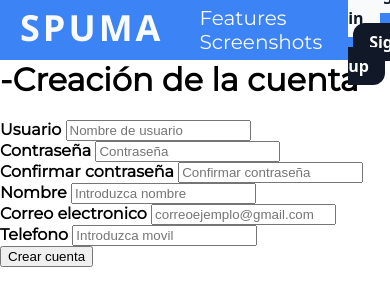
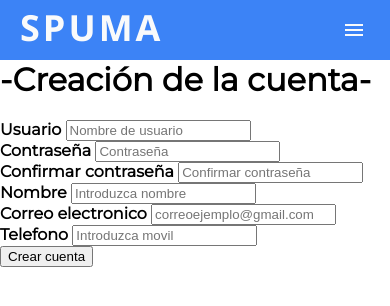
Before and after one commit to dani-lp/projectSPUMA, a Django app: page /spumAPP/register in a window 390 px wide. Shown: the top 306 px of the page. Run offline with Django 3.2, Linux system fonts and the light colour scheme.

Commit message:
Menu inicial para topbar con pantallas pequeñas

```diff
--- a/spumAPP/static/css/style.css
+++ b/spumAPP/static/css/style.css
@@ -342,6 +342,10 @@ main {
   padding: 0 10px;
 }
 
+.topbar-menu-container {
+  display: none;
+}
+
 .signin-btn {
   font-size: 16px;
   padding: .5rem 1rem;
@@ -356,6 +360,21 @@ main {
 
 .topbar-user-logged {
   display: none;
+}
+
+.topbar-menu-collapse {
+  position: fixed;
+  background-color: red;
+  top: 60px;
+  width: 100%;
+  height: 0;
+  -webkit-transition: height .3s;
+  transition: height .3s;
+}
+
+.topbar-menu-toggle {
+  border: none;
+  background: transparent;
 }
 
 .landing-head {
@@ -529,6 +548,45 @@ main {
   max-height: 800px;
 }
 
+@media screen and (max-width: 768px) {
+  .topbar-menu-container {
+    display: block;
+    border-radius: 100%;
+    margin: 0 12px;
+    -webkit-transition: all .3s;
+    transition: all .3s;
+  }
+  .topbar-menu-container:hover {
+    background-color: var(--blue-600);
+    cursor: pointer;
+  }
+  .topbar-menu-container:hover svg {
+    fill: var(--gray-50);
+  }
+  .topbar-menu-container svg {
+    display: -webkit-box;
+    display: -ms-flexbox;
+    display: flex;
+    -webkit-box-align: center;
+        -ms-flex-align: center;
+            align-items: center;
+    -webkit-box-pack: center;
+        -ms-flex-pack: center;
+            justify-content: center;
+    -webkit-transition: all .3s;
+    transition: all .3s;
+  }
+  .topbar-menu-toggle {
+    padding: 12px;
+  }
+  .topbar-mid {
+    display: none;
+  }
+  .topbar-right {
+    display: none;
+  }
+}
+
 @media screen and (max-width: 1024px) {
   .showcase-row {
     -webkit-box-orient: vertical;
--- a/spumAPP/static/css/style.scss
+++ b/spumAPP/static/css/style.scss
@@ -254,6 +254,10 @@ main {
     padding: 0 10px;
 }
 
+.topbar-menu-container {
+    display: none;
+}
+
 .signin-btn {
     font-size: 16px;
     padding: .5rem 1rem;
@@ -270,6 +274,22 @@ main {
     display: none;
 }
 
+.topbar-menu-collapse {
+    position: fixed;
+    background-color: red;
+    top: 60px;
+    width: 100%;
+    height: 0;
+    transition: height .3s;
+}
+
+.topbar-menu-toggle {
+    border: none;
+    background: transparent;
+}
+
+
+// ********** INDEX.HTML **********
 .landing-head {
     @include flex-center;
     color: var(--gray-900);
@@ -395,7 +415,35 @@ main {
 }
 
 @media screen and (max-width: 768px) {
+    .topbar-menu-container {
+        display: block;
+        border-radius: 100%;
+        margin: 0 12px;
+        transition: all .3s;
 
+        &:hover {
+            background-color: var(--blue-600);
+            cursor: pointer;
+
+            svg {
+                fill: var(--gray-50);
+            }
+        }
+
+        svg {
+            @include flex-center;
+            transition: all .3s;
+        }
+    }
+    .topbar-menu-toggle {
+        padding: 12px;
+    }
+    .topbar-mid {
+        display: none;
+    }
+    .topbar-right {
+        display: none;
+    }
 }
 
 @media screen and (max-width: 1024px) {
--- /dev/null
+++ b/spumAPP/static/js/topbar.js
@@ -0,0 +1,14 @@
+let extended = false;
+
+const menuToggle = document.querySelector('.topbar-menu-toggle');
+const menuDropdown = document.querySelector('.topbar-menu-collapse');
+
+menuToggle.onclick = () => {
+    extended = !extended;
+
+    if (extended) {
+        menuDropdown.style.height = '100%';
+    } else {
+        menuDropdown.style.height = '0';
+    }
+}
--- a/spumAPP/templates/base.html
+++ b/spumAPP/templates/base.html
@@ -1,5 +1,6 @@
 <!DOCTYPE html>
 <html lang="en">
+
 <head>
     <meta charset="UTF-8">
     <meta http-equiv="X-UA-Compatible" content="IE=edge">
@@ -8,11 +9,12 @@
     <link rel="stylesheet" href="{% static 'css/style.css'%}">
     <title>ProjectSPUMA</title>
 </head>
+
 <body>
     <header>
         <nav class="topbar">
             <div class="topbar-logo">
-                <a href="#">
+                <a href="{% url 'index' %}">
                     <h1>SPUMA</h1>
                 </a>
             </div>
@@ -34,7 +36,18 @@
                 </div>
                 {% endif %}
             </div>
+            <div class="topbar-menu-container">
+                <button class="topbar-menu-toggle">
+                    <svg xmlns="http://www.w3.org/2000/svg" height="24px" viewBox="0 0 24 24" width="24px" fill="#f9fafb">
+                        <path d="M0 0h24v24H0V0z" fill="none" />
+                        <path d="M3 18h18v-2H3v2zm0-5h18v-2H3v2zm0-7v2h18V6H3z" />
+                    </svg>
+                </button>
+            </div>
         </nav>
+        <div class="topbar-menu-collapse">
+
+        </div>
     </header>
     <main>
         {% block content %}{% endblock content %}
@@ -42,5 +55,7 @@
     <footer>
 
     </footer>
+    <script src="{% static 'js/topbar.js' %}"></script>
 </body>
+
 </html>
```
